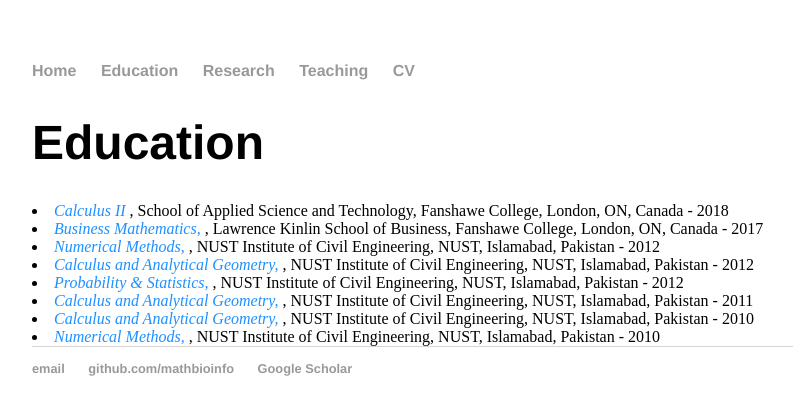
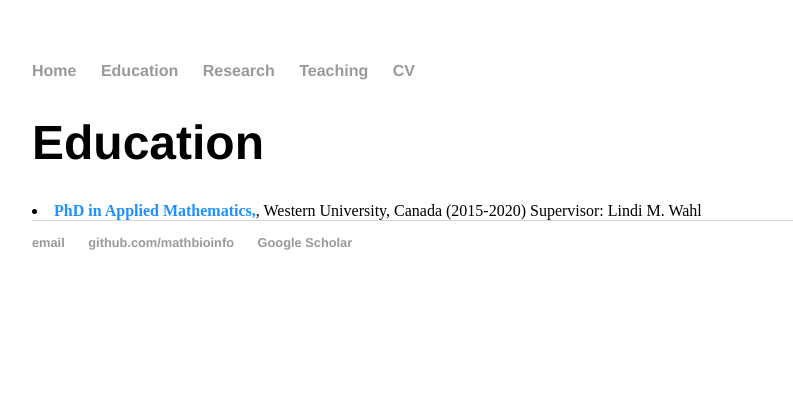
Before and after one commit to MathBioInfo/amjadkhan, a Jekyll site: the page built from Education/index.html, in a window 1280 px wide. Shown: the top 415 px of the page, without its empty margins (160-953 px from the left). Built offline with Jekyll 4.4.1, drawn with Linux system fonts in a browser that asks for light colours.

Commit message:
Update index.html

```diff
--- a/Education/index.html
+++ b/Education/index.html
@@ -6,14 +6,8 @@
 		<div class="Education">
 			<h1>Education</h1>
 			<link rel="stylesheet" type="text/css" href="css/main.css">
-			<li> <i style="color:DodgerBlue;">Calculus II </i>, School of Applied Science and Technology, Fanshawe College, London, ON, Canada - 2018
-		        <li> <i style="color:DodgerBlue;">Business Mathematics, </i>, Lawrence Kinlin School of Business, Fanshawe College, London, ON, Canada - 2017
-			<li> <i style="color:DodgerBlue;">Numerical Methods, </i>, NUST Institute of Civil Engineering, NUST, Islamabad, Pakistan - 2012
-			<li> <i style="color:DodgerBlue;">Calculus and Analytical Geometry, </i>, NUST Institute of Civil Engineering, NUST, Islamabad, Pakistan - 2012
-			<li> <i style="color:DodgerBlue;">Probability & Statistics, </i>, NUST Institute of Civil Engineering, NUST, Islamabad, Pakistan - 2012
-			<li> <i style="color:DodgerBlue;">Calculus and Analytical Geometry, </i>, NUST Institute of Civil Engineering, NUST, Islamabad, Pakistan - 2011
-			<li> <i style="color:DodgerBlue;">Calculus and Analytical Geometry, </i>, NUST Institute of Civil Engineering, NUST, Islamabad, Pakistan - 2010
-			<li> <i style="color:DodgerBlue;">Numerical Methods, </i>, NUST Institute of Civil Engineering, NUST, Islamabad, Pakistan - 2010
+			<li> <b style="color:DodgerBlue;"> PhD in Applied Mathematics,</b>,  Western University, Canada (2015-2020)
+                              Supervisor: Lindi M. Wahl
 
 
 		</div>
```
